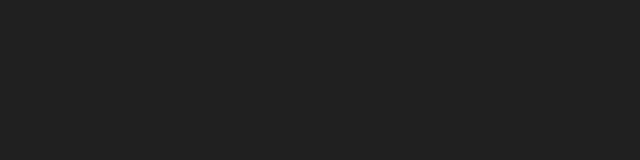
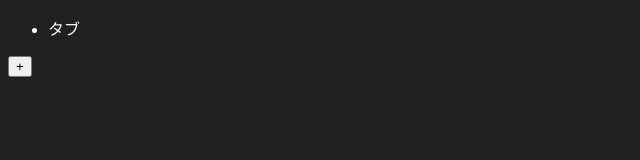
Before and after one commit to CA01971172/PhraseClipboard, a React app: page / in a window 1280 px wide. Shown: the top 160 px of the page, without its empty margins (0-640 px from the left). Built offline with nearby package versions, Linux system fonts and the light colour scheme.

Commit message:
hotfix tabArray.tsx

```diff
--- a/src/components/tabArray.tsx
+++ b/src/components/tabArray.tsx
@@ -1,15 +1,25 @@
-import React, { useContext } from 'react';
+import React, { useState, useContext } from 'react';
 import { DataContext } from "../providers/DataProvider"
 
 export default function TabArray (){
-    const TabContext = useContext(DataContext);
-    const { tabArray } = TabContext;
+    const { tabArray }= useContext(DataContext);
+    const [tabs, setTabArray] = useState(['タブ'])
+
+    const addTab = (tabName = 'タブ') => {
+        setTabArray([...tabs, tabName]);
+    }
 
     return (
-       <ul>
+       <div>
+        <ul>
             {Object.values(tabArray).map((tabData) => (
                 <li>{tabData.tabName}</li>
             ))}
-       </ul>
+            {tabs.map((tab, index) => (
+                <li key={index}>{tab}</li>
+           ))}
+        </ul>
+        <button onClick={() => addTab()}>+</button>
+       </div>
     );
   }
```
